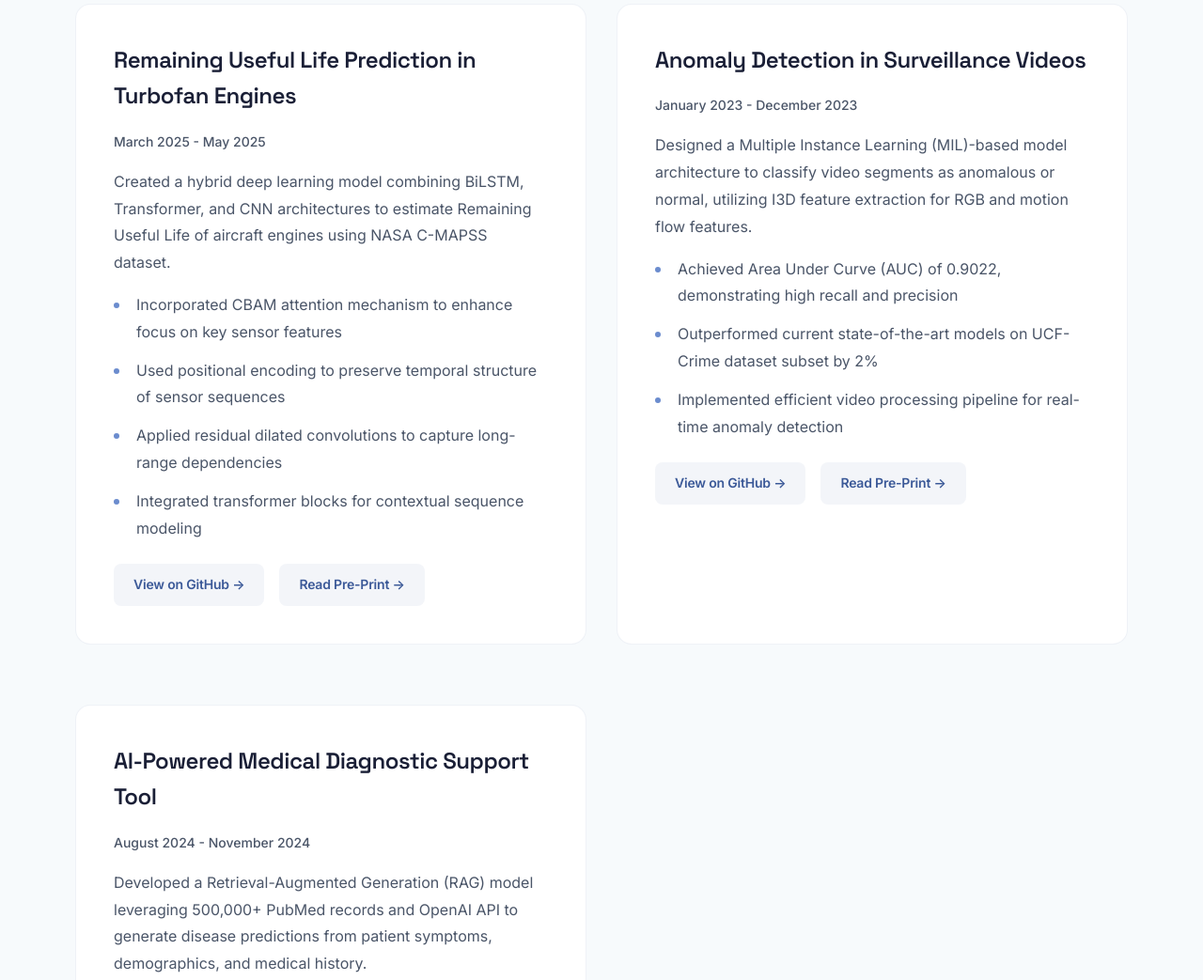
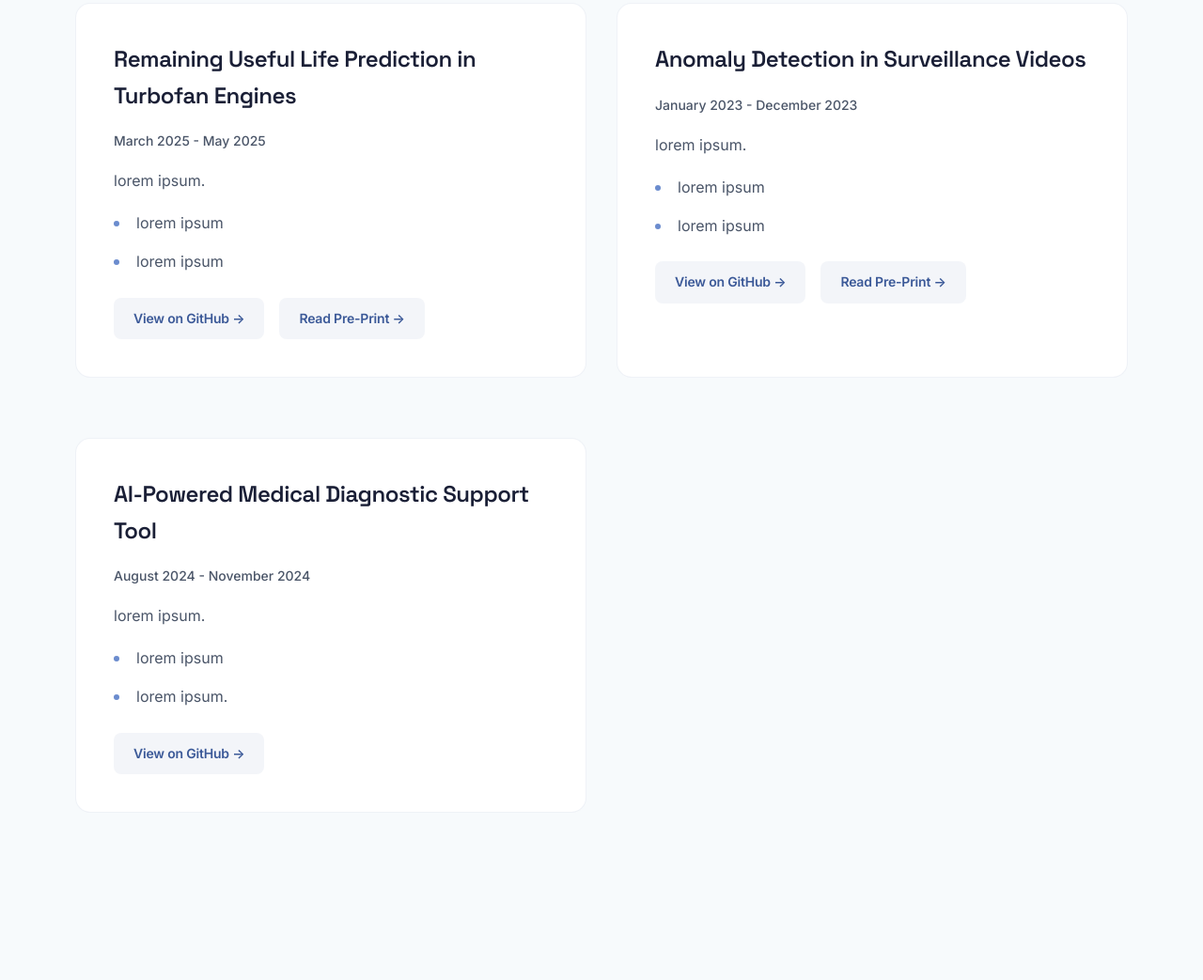
Before and after one commit to rajatrayaraddi/test, a plain HTML site: page index.html in a window 1280 px wide. Shown: the part 4068-5111 px from the top of the page at 94% size. Drawn offline with Linux system fonts and the light colour scheme.

Commit message:
Update index.html

```diff
--- a/index.html
+++ b/index.html
@@ -809,8 +809,8 @@
                         <h3>Research Assistant</h3>
                         <div class="timeline-date">PES University, Bangalore | June 2023 - December 2023</div>
                         <ul>
-                            <li>Developed a multimodal vision-language model integrating CNN-based image features with Transformer-based text representations to generate metaphorical interpretations from images</li>
-                            <li>Optimized cross-modal learning, achieving 76% accuracy in visual metaphor detection, demonstrating robust feature fusion and strong model generalization across unseen samples</li>
+                            <li>lorem ipsum</li>
+                            <li>lorem ipsum</li>
                         </ul>
                     </div>
                 </div>
@@ -826,13 +826,11 @@
                     <h3>Remaining Useful Life Prediction in Turbofan Engines</h3>
                     <p class="project-date">March 2025 - May 2025</p>
                     <p>
-                        Created a hybrid deep learning model combining BiLSTM, Transformer, and CNN architectures to estimate Remaining Useful Life of aircraft engines using NASA C-MAPSS dataset.
+                        lorem ipsum.
                     </p>
                     <ul>
-                        <li>Incorporated CBAM attention mechanism to enhance focus on key sensor features</li>
-                        <li>Used positional encoding to preserve temporal structure of sensor sequences</li>
-                        <li>Applied residual dilated convolutions to capture long-range dependencies</li>
-                        <li>Integrated transformer blocks for contextual sequence modeling</li>
+                        <li>lorem ipsum</li>
+                        <li>lorem ipsum</li>
                     </ul>
                     <div class="project-links">
                         <a href="#" class="project-link">View on GitHub →</a>
@@ -844,12 +842,11 @@
                     <h3>Anomaly Detection in Surveillance Videos</h3>
                     <p class="project-date">January 2023 - December 2023</p>
                     <p>
-                        Designed a Multiple Instance Learning (MIL)-based model architecture to classify video segments as anomalous or normal, utilizing I3D feature extraction for RGB and motion flow features.
+                        lorem ipsum.
                     </p>
                     <ul>
-                        <li>Achieved Area Under Curve (AUC) of 0.9022, demonstrating high recall and precision</li>
-                        <li>Outperformed current state-of-the-art models on UCF-Crime dataset subset by 2%</li>
-                        <li>Implemented efficient video processing pipeline for real-time anomaly detection</li>
+                        <li>lorem ipsum</li>
+                        <li>lorem ipsum</li>
                     </ul>
                     <div class="project-links">
                         <a href="#" class="project-link">View on GitHub →</a>
@@ -861,12 +858,11 @@
                     <h3>AI-Powered Medical Diagnostic Support Tool</h3>
                     <p class="project-date">August 2024 - November 2024</p>
                     <p>
-                        Developed a Retrieval-Augmented Generation (RAG) model leveraging 500,000+ PubMed records and OpenAI API to generate disease predictions from patient symptoms, demographics, and medical history.
+                        lorem ipsum.
                     </p>
                     <ul>
-                        <li>Incorporated Agentic AI for context-aware reasoning, improving diagnostic relevance</li>
-                        <li>Built React frontend and Node.js backend deployed on DigitalOcean with Nginx</li>
-                        <li>Used ChromaDB for efficient storage and retrieval of medical article abstracts</li>
+                        <li>lorem ipsum</li>
+                        <li>lorem ipsum.</li>
                     </ul>
                     <div class="project-links">
                         <a href="#" class="project-link">View on GitHub →</a>
```
